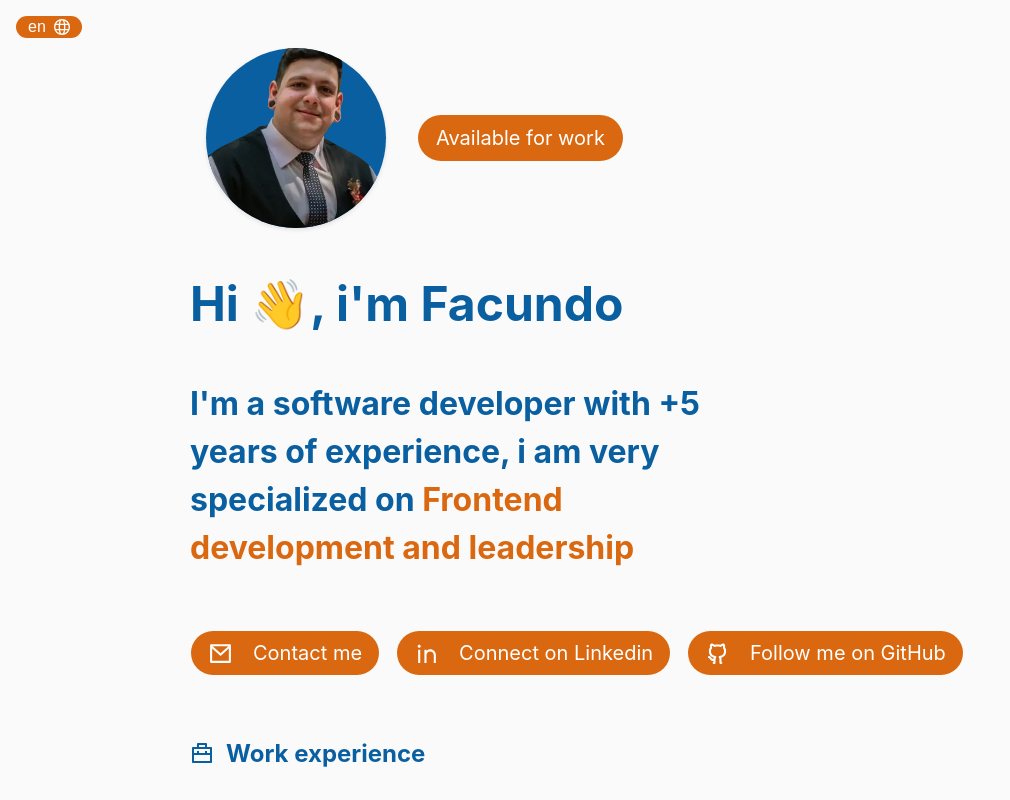
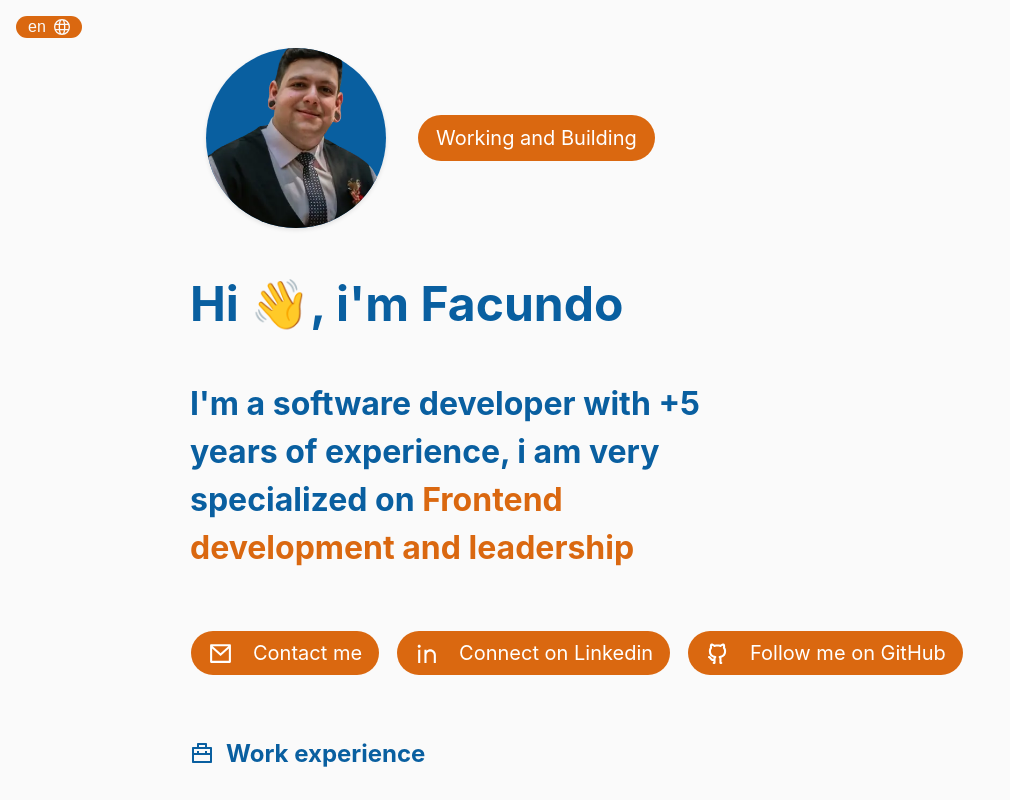
Before and after one commit to FacundoPalombo/hello, a React (Vite) app: page / in a window 1280 px wide. Shown: the top 800 px of the page, without its empty margins (0-1010 px from the left). Built offline with nearby package versions, Linux system fonts and the light colour scheme.

Commit message:
feat: change status on page

```diff
--- a/src/components/LanguageSelector.module.css
+++ b/src/components/LanguageSelector.module.css
@@ -18,7 +18,7 @@
   padding: 2px 4px;
   width: 100%;
   height: 100%;
-  color: var(--link-color);
+  color: var(--background-color);
   font-size: 1em;
   background-color: transparent;
   border: none;
--- a/src/containers/hero/Hero.tsx
+++ b/src/containers/hero/Hero.tsx
@@ -12,6 +12,11 @@ import {
 export default function Hero() {
   const { t } = useTranslation();
 
+  const availabilityText = {
+    available: t("Disponible para trabajar"),
+    chambeando: t("Trabajando y conectando"),
+  };
+
   const Heading = () => {
     return (
       <div className={styles.header}>
@@ -23,7 +28,7 @@ export default function Hero() {
           />
         </span>
         <Button href="https://www.linkedin.com/in/facundopalombo/" highlighted>
-          {t("Disponible para trabajar")}
+          {availabilityText["chambeando"]}
         </Button>
       </div>
     );
--- a/src/locales/en/translation.json
+++ b/src/locales/en/translation.json
@@ -1,6 +1,7 @@
 {
   "translation": {
     "Disponible para trabajar": "Available for work",
+    "Trabajando y conectando": "Working and Building",
     "Hola 👋, soy Facundo": "Hi 👋, i'm Facundo",
     "Soy desarrollador de software hace +5 años, con una alta especialización en <1>Frontend y liderazgo de equipos</1>": "I'm a software developer with +5 years of experience, i am very specialized on <1>Frontend development and leadership</1>",
     "Contáctame": "Contact me",
--- a/src/locales/es/translation.json
+++ b/src/locales/es/translation.json
@@ -1,6 +1,7 @@
 {
   "translation": {
     "Disponible para trabajar": "Disponible para trabajar",
+    "Trabajando y conectando": "Trabajando y conectando",
     "Hola 👋, soy Facundo": "Hola 👋, soy Facundo",
     "Soy desarrollador de software hace +5 años, con una alta especialización en <1>Frontend y liderazgo de equipos</1>": "Soy desarrollador de software hace +5 años, con una alta especialización en <1>Frontend y liderazgo de equipos</1>",
     "Contáctame": "Contáctame",
--- a/src/locales/it/translation.json
+++ b/src/locales/it/translation.json
@@ -1,6 +1,7 @@
 {
   "translation": {
     "Disponible para trabajar": "Disponibile per lavorare",
+    "Trabajando y conectando": "Lavorando e sviluppando",
     "Hola 👋, soy Facundo": "Ciao 👋, sono Facundo",
     "Soy desarrollador de software hace +5 años, con una alta especialización en <1>Frontend y liderazgo de equipos</1>": "Sono sviluppatore software da oltre 5 anni, con una specializzazione in <1>sviluppo frontend e leadership di team</1>",
     "Contáctame": "Contattami",
```
